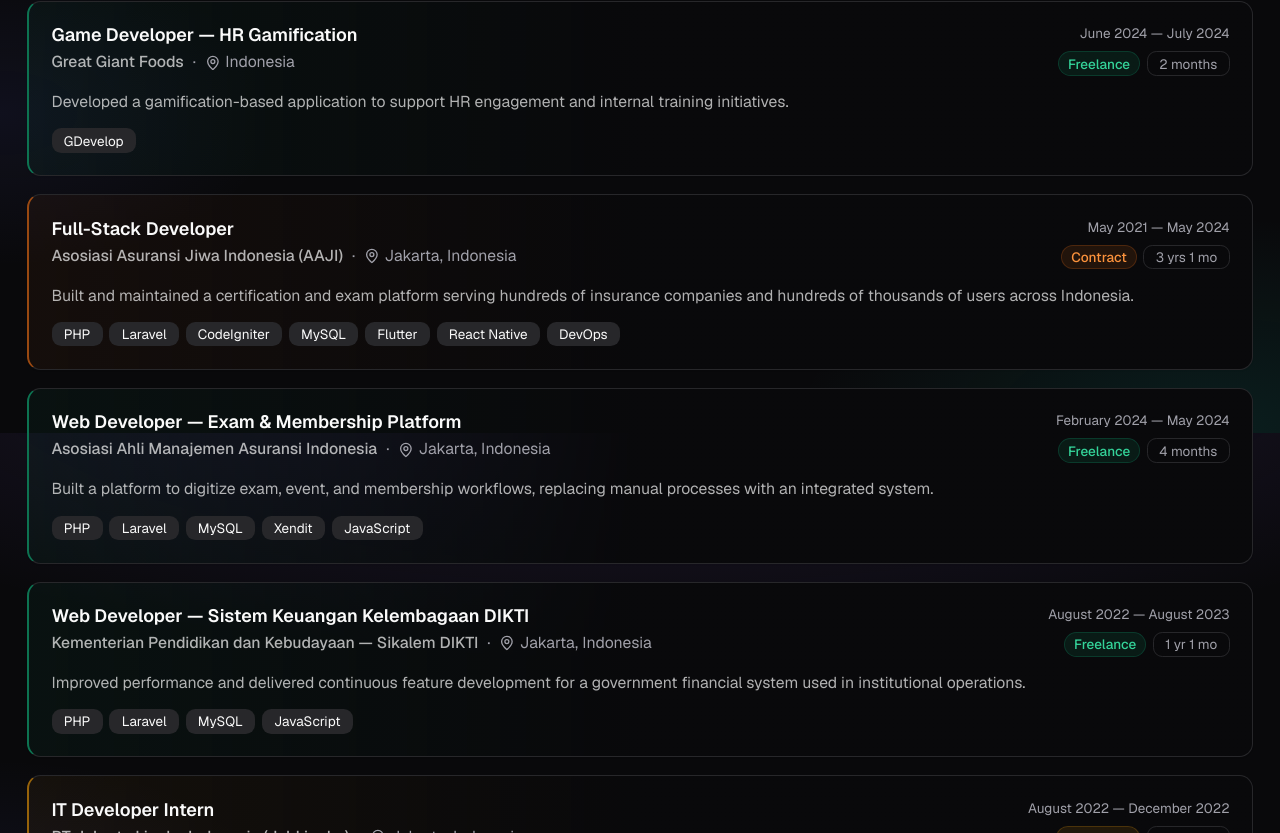
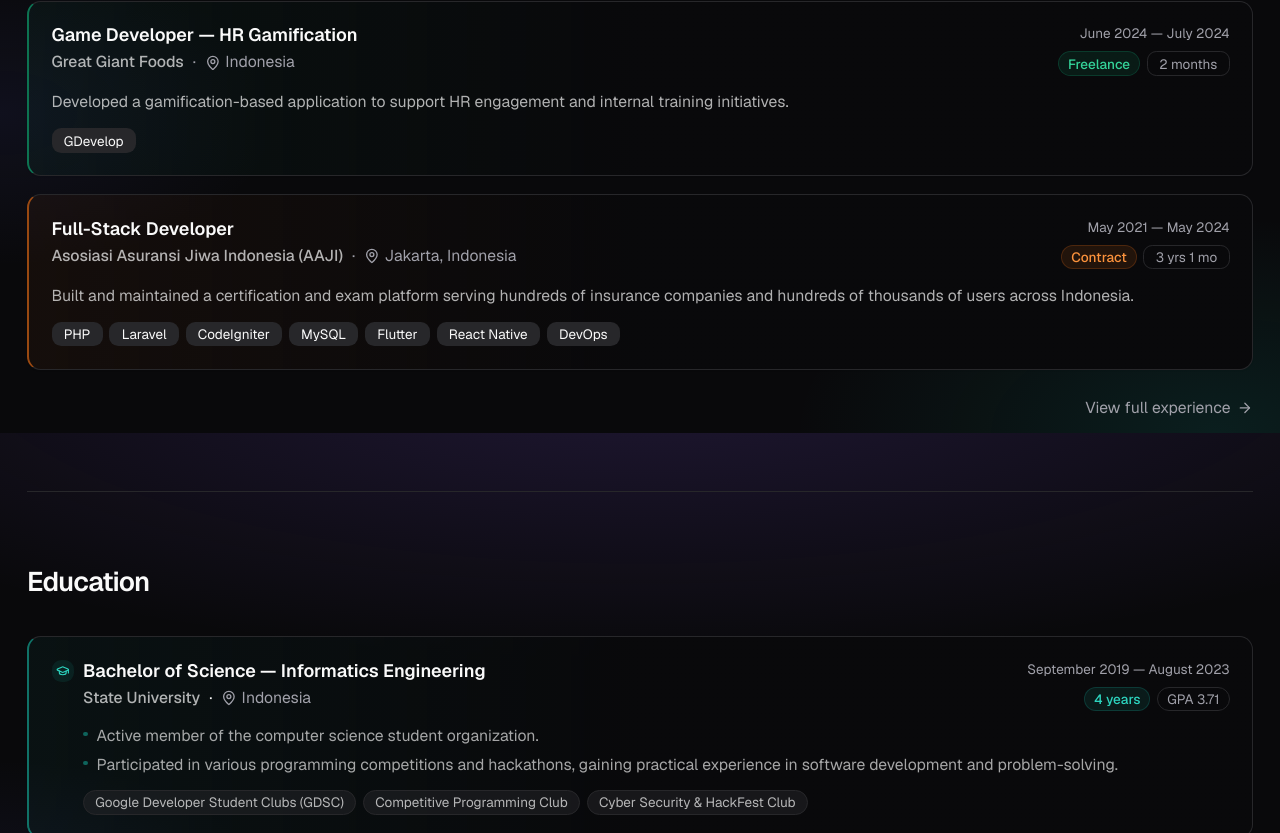
Before and after one commit to NaufalFadhil/v2.naufalfadhil.my.id, a Next.js app: page / in a window 1280 px wide. Shown: the part 1967-2800 px from the top of the page. Built offline with nearby package versions, Linux system fonts and the light colour scheme.

Commit message:
feat(experience): cap timeline & update education
Limit experience timeline rendering to the first 3 items and update education data (adjusted university dates/GPA/activities and added vocational school entry).

Conflict files:
- none

```diff
--- a/src/components/sections/experience-timeline.tsx
+++ b/src/components/sections/experience-timeline.tsx
@@ -50,7 +50,7 @@
       />
 
       <div className="flex flex-col gap-4">
-        {experiences.map((exp, i) => {
+        {experiences.slice(0, 3).map((exp, i) => {
           const style = typeStyle[exp.type];
           const isPresent = !exp.end;
 
--- a/src/data/education.ts
+++ b/src/data/education.ts
@@ -18,16 +18,34 @@
     major: "Informatics Engineering",
     institution: "State University",
     location: "Indonesia",
-    start: "2021-09-01",
-    gpa: "3.75",
+    start: "2019-09-01",
+    end: "2023-08-31",
+    gpa: "3.71",
     description: [
-      "Focusing on software engineering, algorithms, and distributed systems.",
       "Active member of the computer science student organization.",
+      "Participated in various programming competitions and hackathons, gaining practical experience in software development and problem-solving.",
     ],
     activities: [
-      "Computer Science Student Association",
+      "Google Developer Student Clubs (GDSC)",
       "Competitive Programming Club",
-      "Open Source Community",
+      "Cyber Security & HackFest Club",
+    ],
+  },
+  {
+    id: "student",
+    degree: "Technical Student",
+    major: "Computer & Network Engineering",
+    institution: "Bangun Nusa Bangsa Vocational School",
+    location: "Indonesia",
+    start: "2016-07-01",
+    end: "2019-06-01",
+    gpa: "3.71",
+    description: [
+      "Active member of the computer and network engineering student organization.",
+      "Participated in various technical competitions and workshops, gaining practical experience in computer hardware, networking, and programming.",
+    ],
+    activities: [
+      "Robotics Club",
     ],
   },
 ];
```
